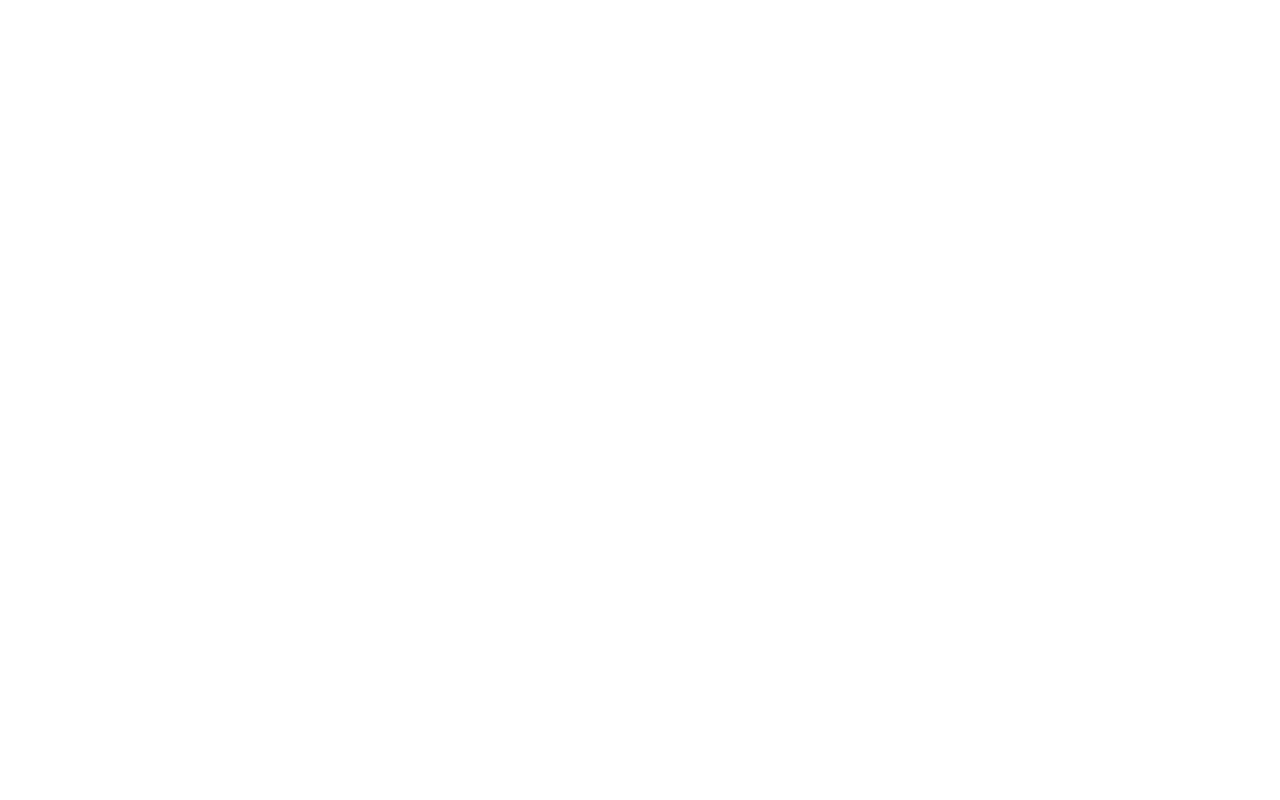
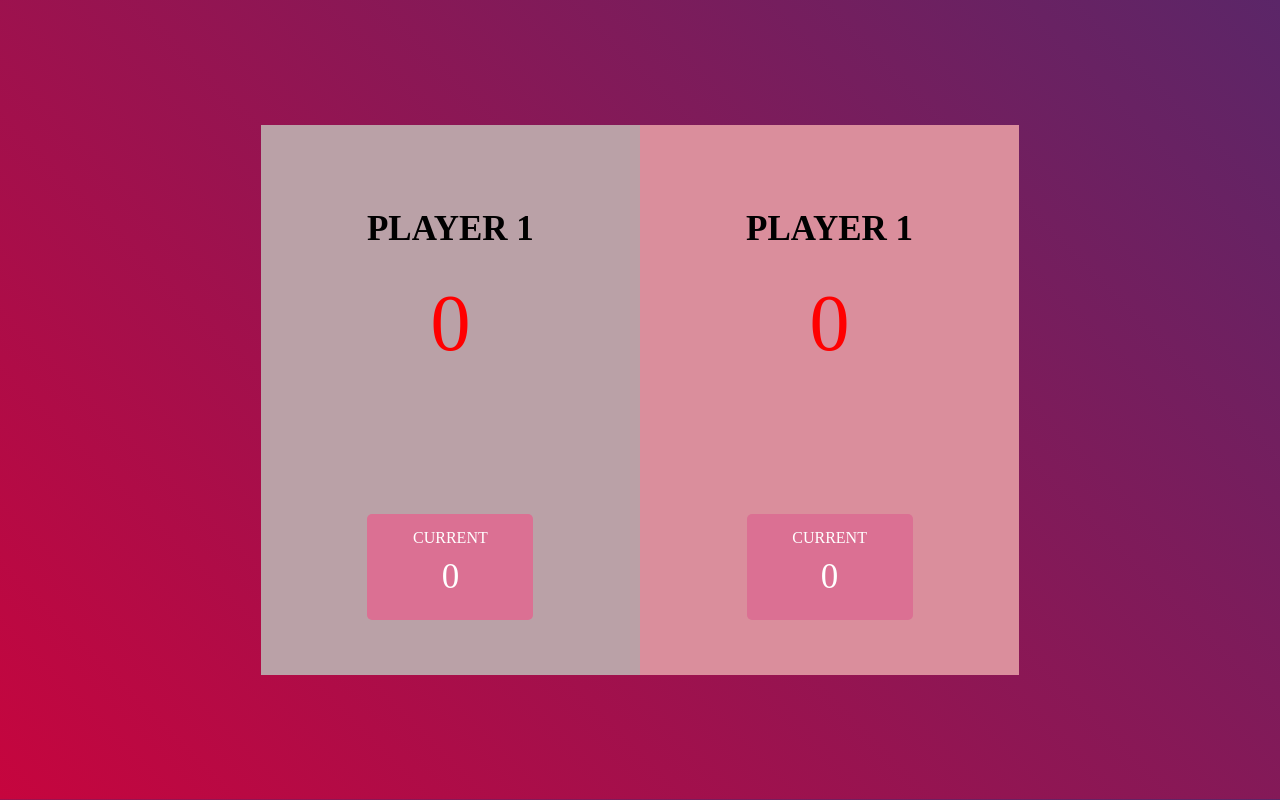
Before and after one commit to lowpez0/dice-game, a website: page index.html in a window 1280 px wide. Drawn offline with Linux system fonts and the light colour scheme.

Commit message:
create game layout

```diff
--- a/index.html
+++ b/index.html
@@ -2,9 +2,30 @@
 <html lang="en">
 <head>
     <meta charset="UTF-8">
-    <title>Title</title>
+    <title>Dice-Game</title>
+    <link rel="stylesheet" href="style.css">
 </head>
 <body>
 
+<div class="rec">
+    <div class="container ct-1">
+        <h2 class="player">PLAYER 1</h2>
+        <div class="player-score">0</div>
+        <div class="score-container">
+            <span>CURRENT</span>
+            <div class="current-score">0</div>
+        </div>
+    </div>
+    <div class="container ct-2">
+        <h2 class="player">PLAYER 1</h2>
+        <div class="player-score">0</div>
+        <div class="score-container">
+            <span>CURRENT</span>
+            <div class="current-score">0</div>
+        </div>
+    </div>
+</div>
+
+
 </body>
 </html>
--- a/style.css
+++ b/style.css
@@ -0,0 +1,61 @@
+body {
+    background: linear-gradient(45deg, rgb(198, 5, 62) 0%, rgb(91, 38, 104) 100%);
+    min-height: 97.9vh;
+    display: flex;
+    justify-content: center;
+    align-items: center;
+
+}
+
+.rec {
+    width: 60%;
+    height: 550px;
+    border-radius: 5px;
+    display: flex;
+}
+
+.container {
+    display: flex;
+    align-items: center;
+    flex-direction: column;
+    width: 50%;
+    height: 100%;
+    padding: 55px 85px;
+    box-sizing: border-box;
+}
+
+.ct-1 {
+    background-color: #baa1a7;
+}
+
+.ct-2 {
+    background-color: #da8e9c;
+}
+
+.player-score {
+    font-size: 80px;
+    color: #ff0000;
+    margin-bottom: 145px;
+}
+
+.player {
+    font-size: 35px;
+}
+
+.score-container {
+    display: flex;
+    flex-direction: column;
+    align-items: center;
+    background-color: palevioletred;
+    width: 65%;
+    height: 80px;
+    border-radius: 5px;
+    padding: 15px;
+    color: white;
+
+}
+
+.current-score {
+    margin-top: 10px;
+    font-size: 35px;
+}
```
